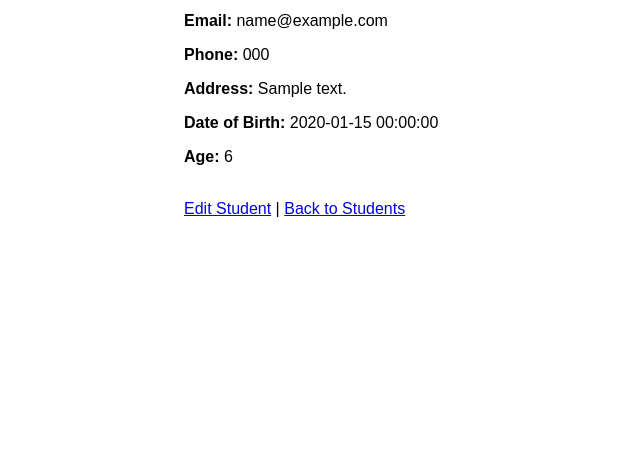
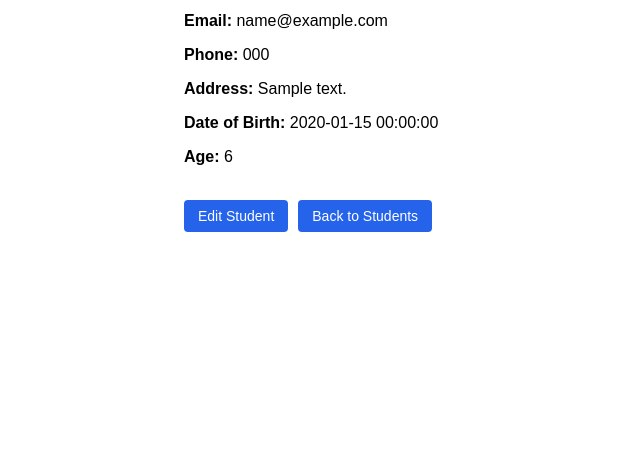
Before and after one commit to Rejina000/6CS056-Workshop, a Laravel app: page /students/1 in a window 1280 px wide. Shown: the part 197-669 px from the top of the page, without its empty margins (0-640 px from the left). Run offline with Laravel 12, Linux system fonts and the light colour scheme; tables that the repository leaves empty hold one stand-in row (values such as "Sample post").

Commit message:
Fixed buttons

```diff
--- a/resources/views/student/detail.blade.php
+++ b/resources/views/student/detail.blade.php
@@ -17,10 +17,16 @@
 
     <br>
 
-    <a href="{{ route('students.edit', $student) }}">Edit Student</a>
+    <div style="display: flex; gap: 10px;">
 
-    |
+        <a href="{{ route('students.edit', $student) }}" class="btn">
+            Edit Student
+        </a>
 
-    <a href="{{ route('students.index') }}">Back to Students</a>
+        <a href="{{ route('students.index') }}" class="btn">
+            Back to Students
+        </a>
+
+    </div>
 
 @endsection
--- a/resources/views/student/edit.blade.php
+++ b/resources/views/student/edit.blade.php
@@ -15,11 +15,13 @@
 
         <br>
 
-        <button type="submit">Update Student</button>
+        <button type="submit" class="btn">Update Student</button>
     </form>
 
     <br>
 
-    <a href="{{ route('students.index') }}">Back to Students</a>
+    <a href="{{ route('students.index') }}" class="btn">
+        Back to Students
+    </a>
 
 @endsection
```
